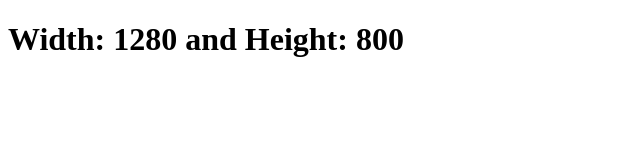
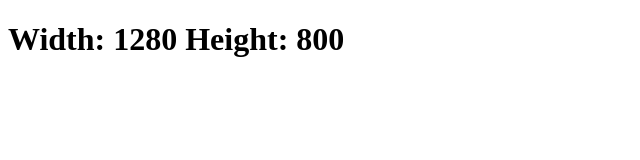
Before and after one commit to acciojob/screen-size-VishnuThangaraj, a website: page main.html in a window 1280 px wide. Shown: the whole page, without its empty margins (0-640 px from the left). Drawn offline with Linux system fonts and the light colour scheme.

Commit message:
created a submission

```diff
--- a/main.html
+++ b/main.html
@@ -8,8 +8,8 @@
 
 <body>
 	<div id="sizeInfo">
-		<h1>Width: x and Height: y</h1>
-	</div>
+        <h1>Width: <span id="width"></span> Height: <span id="height"></span></h1>
+    </div>
 	<!-- the entire body must be written by student -->
     <script type="text/javascript" src="./script.js">
 </script>
--- a/script.js
+++ b/script.js
@@ -1,10 +1,15 @@
-//your JS code here. If required.
-let result = document.getElementsByTagName('h1');
+// Function to update size information
+        function updateSize() {
+            var widthElement = document.getElementById('width');
+            var heightElement = document.getElementById('height');
 
-window.onload = function(){
-	result[0].innerHTML = `Width: ${window.innerWidth} and Height: ${window.innerHeight}`;
-}
+            // Update width and height in the <h1> tag
+            widthElement.textContent = window.innerWidth;
+            heightElement.textContent = window.innerHeight;
+        }
 
-window.onresize = function(){
-	result[0].innerHTML = `Width: ${window.innerWidth} and Height: ${window.innerHeight}`;
-}
+        // Initial call to set the initial size
+        updateSize();
+
+        // Add an event listener for the window resize event
+        window.addEventListener('resize', updateSize);
```
